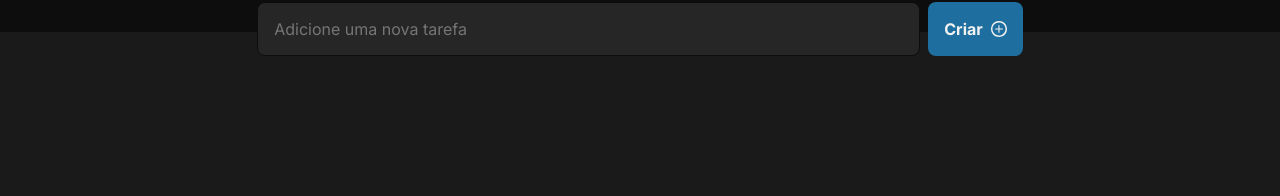
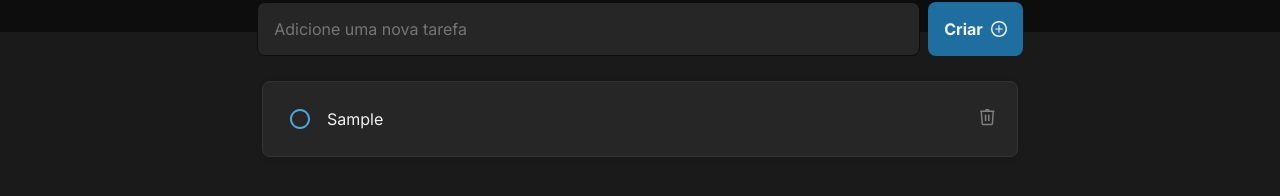
Before and after one commit to MadalenaCampos/to-do, a React (Vite) app: page / in a window 1280 px wide. Both pictures are taken after typing "Sample" into the empty fields and a click on the button "Criar". Shown: the part 168-364 px from the top of the page. Built offline with nearby package versions, Linux system fonts and the light colour scheme.

Commit message:
listando tasks

```diff
--- a/package.json
+++ b/package.json
@@ -10,6 +10,10 @@
     "preview": "vite preview"
   },
   "dependencies": {
+    "@emotion/react": "^11.11.1",
+    "@emotion/styled": "^11.11.0",
+    "@mui/icons-material": "^5.13.7",
+    "@mui/material": "^5.13.7",
     "@types/uuid": "^9.0.2",
     "react": "^18.2.0",
     "react-dom": "^18.2.0",
--- /dev/null
+++ b/src/components/Task/Task.css
@@ -0,0 +1,12 @@
+.task {
+  display: grid;
+  align-items: center;
+  grid-template-columns: 32px 630px 28px;
+  padding: 16px;
+  gap: 16px;
+
+  border-radius: 8px;
+  border: 1px solid var(--gray-400, #333);
+  background: var(--gray-500, #262626);
+  box-shadow: 0px 2px 8px 0px rgba(0, 0, 0, 0.06);
+}
--- /dev/null
+++ b/src/components/Task/Task.tsx
@@ -0,0 +1,37 @@
+import "./Task.css";
+
+import { TaskInfertace } from "../Tasks";
+
+import trashIcon from "../../assets/trash.svg";
+
+import Checkbox from "@mui/material/Checkbox";
+import { CheckCircle, RadioButtonUnchecked } from "@mui/icons-material";
+
+export function Task({ id, title, isComplete }: TaskInfertace) {
+  return (
+    <div className="task">
+      <div className="checked">
+        <Checkbox
+          value={id}
+          checked={isComplete}
+          icon={<RadioButtonUnchecked />}
+          checkedIcon={<CheckCircle />}
+          sx={{
+            color: "var(--blue)",
+            "&.Mui-checked": {
+              color: "var(--purple-dark)",
+            },
+          }}
+        />
+      </div>
+
+      <div className="title">
+        <p>{title}</p>
+      </div>
+
+      <div className="delete">
+        <img src={trashIcon} width={28} />
+      </div>
+    </div>
+  );
+}
--- a/src/components/Tasks.css
+++ b/src/components/Tasks.css
@@ -9,3 +9,13 @@
 input {
   width: 663px;
 }
+
+.list {
+  margin-top: 25px;
+  width: 100%;
+  display: flex;
+  flex-direction: column;
+  align-items: center;
+  justify-content: center;
+  gap: 12px;
+}
--- a/src/components/Tasks.tsx
+++ b/src/components/Tasks.tsx
@@ -3,6 +3,7 @@ import { v4 as uuidv4 } from "uuid";
 
 import "./Tasks.css";
 import plusIcon from "../assets/plus.svg";
+import { Task } from "./Task/Task";
 
 export interface TaskInfertace {
   id: string;
@@ -11,8 +12,8 @@ export interface TaskInfertace {
 }
 
 export function Tasks() {
-  const [Taks, setTask] = useState<TaskInfertace[]>([]);
-  const [NewTask, setNewTask] = useState("");
+  const [tasks, setTask] = useState<TaskInfertace[]>([]);
+  const [newTask, setNewTask] = useState("");
 
   function handleNewTaks(event: ChangeEvent<HTMLInputElement>) {
     setNewTask(event.target.value);
@@ -21,15 +22,13 @@ export function Tasks() {
   function handleTaskSubmit(event: FormEvent) {
     event.preventDefault();
 
-    const newTask = {
+    const newTaskPayload = {
       id: uuidv4(),
-      title: NewTask,
+      title: newTask,
       isComplete: false,
     };
 
-    console.log(newTask);
-
-    setTask([...Taks, newTask]);
+    setTask([...tasks, newTaskPayload]);
     setNewTask("");
   }
 
@@ -41,13 +40,28 @@ export function Tasks() {
           placeholder="Adicione uma nova tarefa"
           name="task"
           onChange={handleNewTaks}
-          value={NewTask}
+          value={newTask}
           required
         />
         <button type="submit">
           Criar <img src={plusIcon} />
         </button>
       </form>
+
+      <div className="list">
+        {tasks.map((task: TaskInfertace) => {
+          return (
+            <div>
+              <Task
+                key={task.id}
+                id={task.id}
+                title={task.title}
+                isComplete={task.isComplete}
+              />
+            </div>
+          );
+        })}
+      </div>
     </div>
   );
 }
--- a/src/index.css
+++ b/src/index.css
@@ -76,35 +76,3 @@ button {
 button:hover {
   background: var(--blue);
 }
-
-input[type="checkbox"] {
-  display: none;
-}
-
-label {
-  cursor: pointer;
-  display: inline-block;
-  position: relative;
-  padding-left: 35px;
-  padding-top: 6px;
-}
-
-label:before {
-  content: "";
-  display: inline-block;
-  width: 24px;
-  height: 24px;
-  border-radius: 50%;
-  border: 2px solid var(--purple);
-  background-color: var(--gray-600);
-  position: absolute;
-  left: 0;
-  top: 2px;
-}
-
-input[type="checkbox"]:checked + label:before {
-  /* Colocar imagem */
-  content: url("../assets/logo-to-do.svg");
-  border-color: var(--purple-dark);
-  background-color: var(--purple-dark);
-}
```
Also changed, not shown: 1 other file (tests, documents, lock files or other folders).
